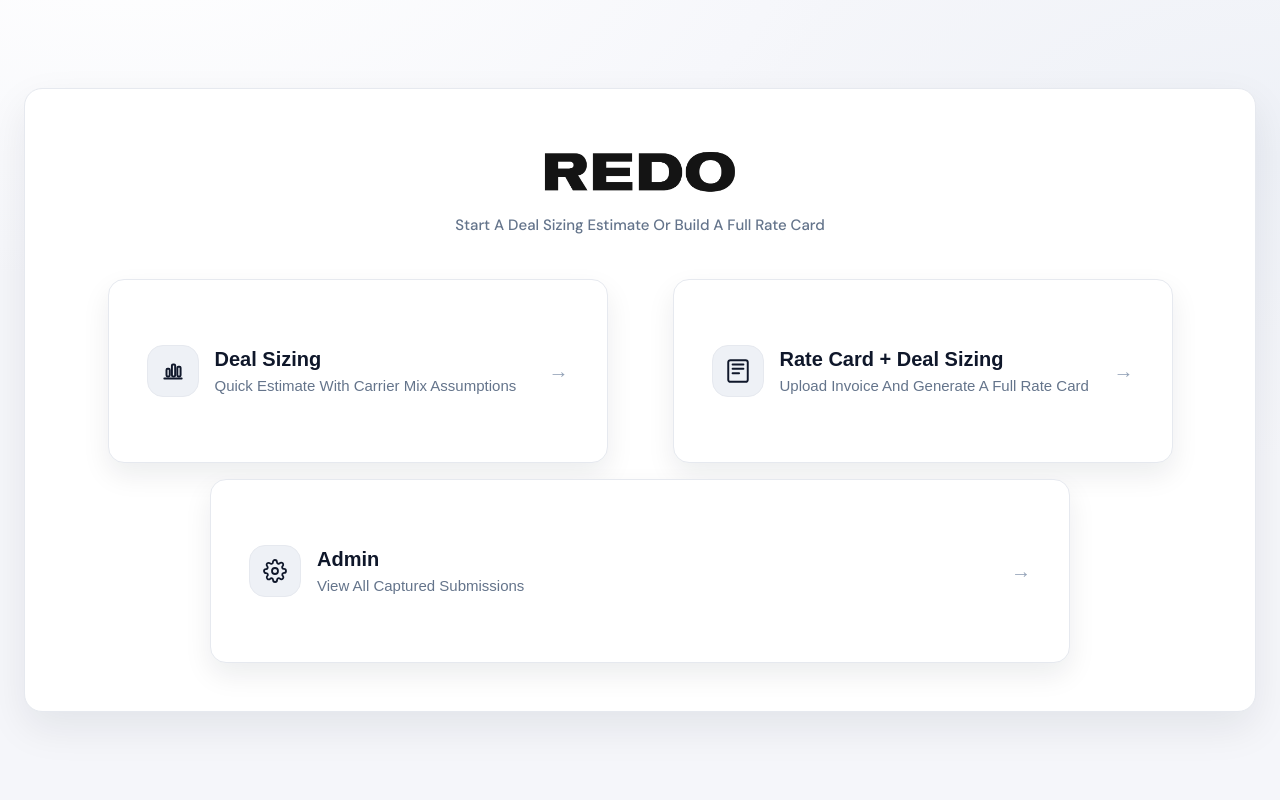
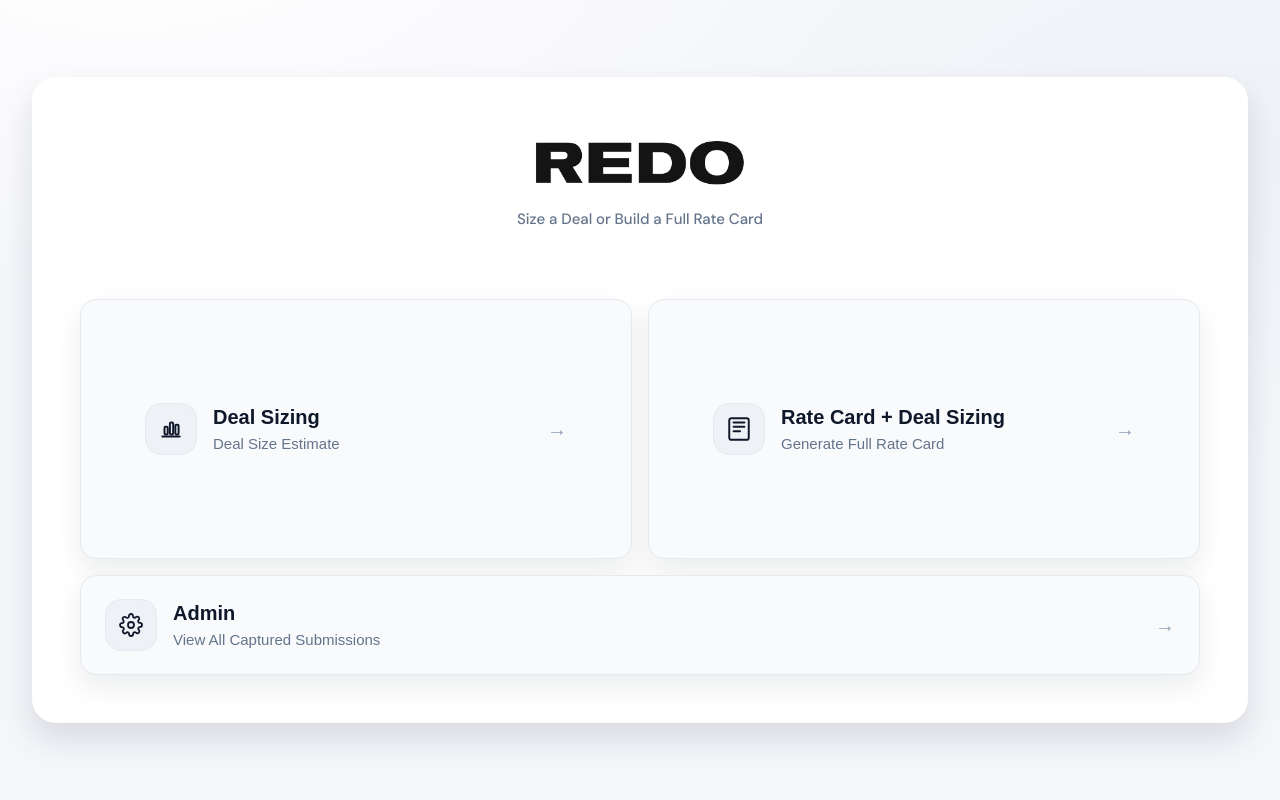
Before and after one commit to zarastaheli/rate-card, a Flask app: page / in a window 1280 px wide. Run offline with Flask 3, Linux system fonts and the light colour scheme.

Commit message:
ui polish and deal sizing fixes

```diff
--- a/static/styles.css
+++ b/static/styles.css
@@ -1618,14 +1640,19 @@ h1,
   min-height: 100vh;
   align-items: center;
   justify-content: center;
-  padding: 24px;
+  padding: 32px;
   display: flex;
   max-width: none;
 }
 
 .entry-card {
-  max-width: 1240px;
+  max-width: 1280px;
   width: 100%;
+  padding: 48px;
+  border-radius: 24px;
+  background: #ffffff;
+  box-shadow: 0 16px 32px rgba(15, 23, 42, 0.12);
+  border: none;
 }
 
 .entry-portal .portal-bg {
@@ -1655,11 +1682,12 @@ h1,
 
 .portal-header--compact {
   gap: 8px;
-  margin-bottom: 28px;
+  margin-bottom: 48px;
+  padding-bottom: 6px;
 }
 
 .portal-logo {
-  width: 220px;
+  width: 300px;
   height: auto;
   background: transparent;
 }
@@ -1691,7 +1719,7 @@ h1,
 
 .portal-grid--cards {
   grid-template-columns: repeat(2, minmax(0, 1fr));
-  gap: 12px;
+  gap: 16px;
   justify-items: center;
   width: 100%;
   row-gap: 16px;
@@ -1702,17 +1730,17 @@ h1,
   align-items: center;
   justify-content: space-between;
   gap: 16px;
-  padding: 40px 38px;
+  padding: 64px;
   border-radius: 16px;
   border: 1px solid var(--border);
-  background: var(--card-bg);
+  background: #f8fafc;
   box-shadow: 0 12px 28px rgba(15, 23, 42, 0.08);
   transition: transform 0.2s ease, box-shadow 0.2s ease, border-color 0.2s ease;
   cursor: pointer;
   text-align: left;
-  min-height: 184px;
+  min-height: 260px;
   width: 100%;
-  max-width: 500px;
+  max-width: none;
 }
 
 .portal-card:hover {
@@ -1745,6 +1773,7 @@ h1,
   font-size: 20px;
   font-weight: 600;
   color: #0f172a;
+  white-space: nowrap;
 }
 
 .portal-card-meta {
@@ -1777,9 +1806,13 @@ h1,
 .portal-card--admin {
   grid-column: 1 / -1;
   justify-self: center;
-  max-width: 860px;
+  max-width: none;
   width: 100%;
+  min-width: 0;
   margin-top: 0;
+  padding: 16px 24px;
+  background: #f8fafc;
+  min-height: 100px;
 }
 
 @media (max-width: 900px) {
--- a/templates/entry.html
+++ b/templates/entry.html
@@ -16,7 +16,7 @@
         <div class="card-body">
           <div class="portal-header portal-header--compact">
             <img class="portal-logo portal-logo--plain" src="{{ url_for('static', filename='redo-logo.png') }}" alt="Redo" onerror="this.style.display='none'" />
-            <div class="portal-subtitle">Start A Deal Sizing Estimate Or Build A Full Rate Card</div>
+            <div class="portal-subtitle">Size a Deal or Build a Full Rate Card</div>
           </div>
 
           <div class="portal-grid portal-grid--cards">
@@ -31,7 +31,7 @@
               </span>
               <div class="portal-card-text">
                 <div class="portal-card-title">Deal Sizing</div>
-                <div class="portal-card-meta">Quick Estimate With Carrier Mix Assumptions</div>
+                <div class="portal-card-meta">Deal Size Estimate</div>
               </div>
               <span class="portal-card-arrow">→</span>
             </button>
@@ -47,7 +47,7 @@
               </span>
               <div class="portal-card-text">
                 <div class="portal-card-title">Rate Card + Deal Sizing</div>
-                <div class="portal-card-meta">Upload Invoice And Generate A Full Rate Card</div>
+                <div class="portal-card-meta">Generate Full Rate Card</div>
               </div>
               <span class="portal-card-arrow">→</span>
             </button>
```
Also changed, not shown: other parts of static/styles.css (+40 -9 lines), templates/dashboard.html (+7 -4 lines), templates/deal_sizing.html (+64 -9 lines).
